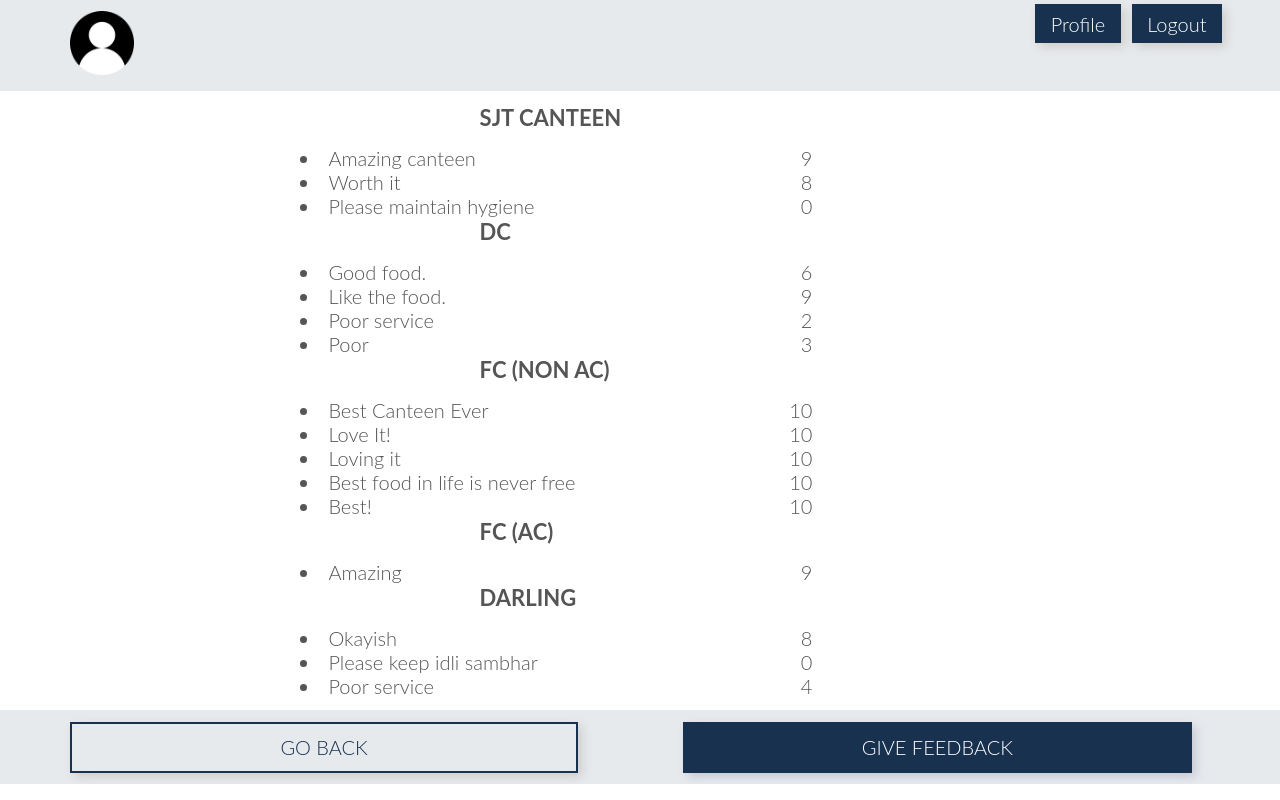
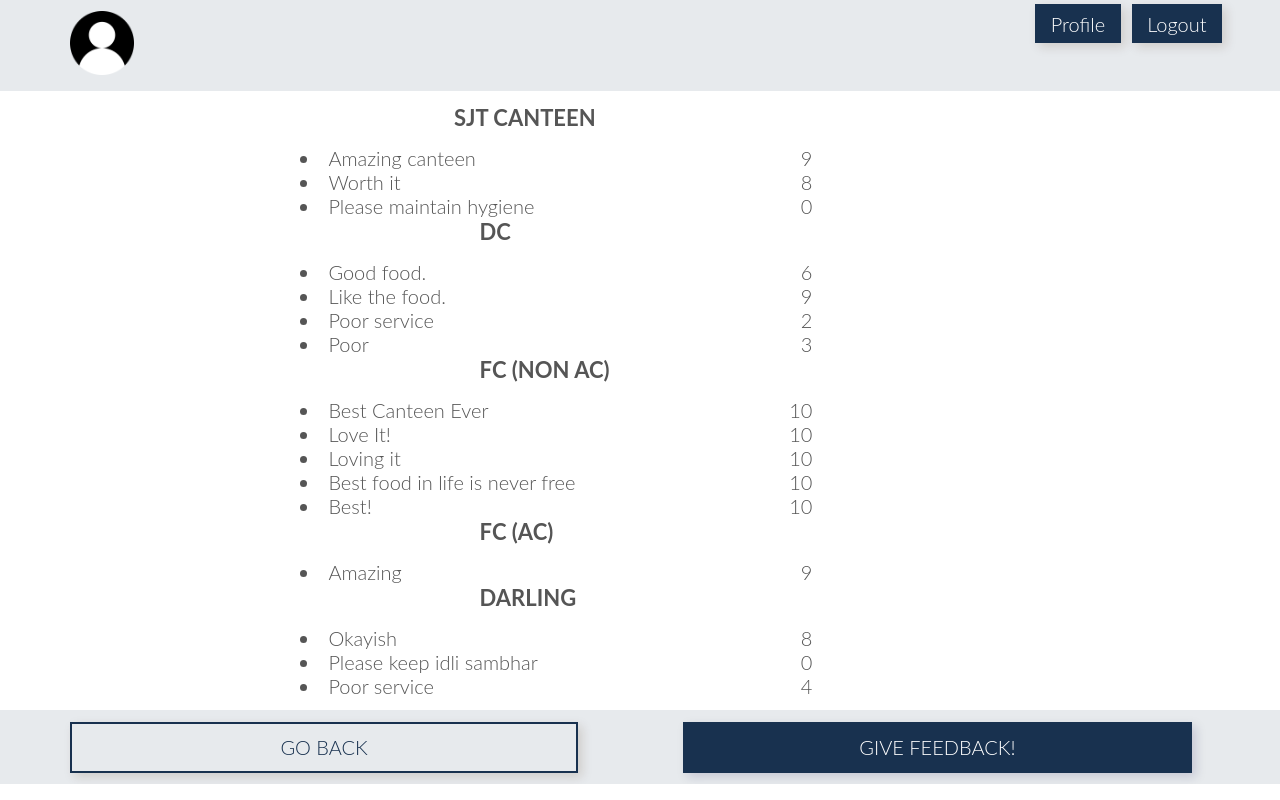
Before and after one commit to debajitdatta2k/canteenManagement, a PHP site: page /viewfeed.php in a window 1280 px wide. Run offline with PHP 8.4, Linux system fonts and the light colour scheme; the visitor is signed in with stand-in values (Sample User, id 1); data comes from the database, SQL or seed files in the repository; data that the repository does not hold is empty.

Commit message:
Update viewfeed.php

```diff
--- a/viewfeed.php
+++ b/viewfeed.php
@@ -28,7 +28,7 @@
         </section>
         <section class="section-cant">
             <div class="row">
-                <h3 style="margin-left:32vw;"><strong>SJT CANTEEN</strong></h3>
+                <h3 style="margin-left:30vw;"><strong>SJT CANTEEN</strong></h3>
                     <?php
                         $q = "Select * from feedback where cid=919";
                         $res = mysqli_query($db,$q);
@@ -88,7 +88,7 @@
                 <div class="col">&nbsp;&nbsp;&nbsp;&nbsp;&nbsp;&nbsp;&nbsp;&nbsp;&nbsp;&nbsp;&nbsp;&nbsp;&nbsp;&nbsp;&nbsp;&nbsp;</div>
                 <a style="text-decoration: none; color: white;" href="givefeed.php">
                     <div class="col span-5-of-11" style="box-shadow: 4px 4px 10px rgba(12, 10, 72, 0.15); text-align: center; padding: 1%;border: 2px solid #18314f;background-color: #18314f;">
-                        GIVE FEEDBACK
+                        GIVE FEEDBACK!
                     </div>
                 </a>
             </div>
```
